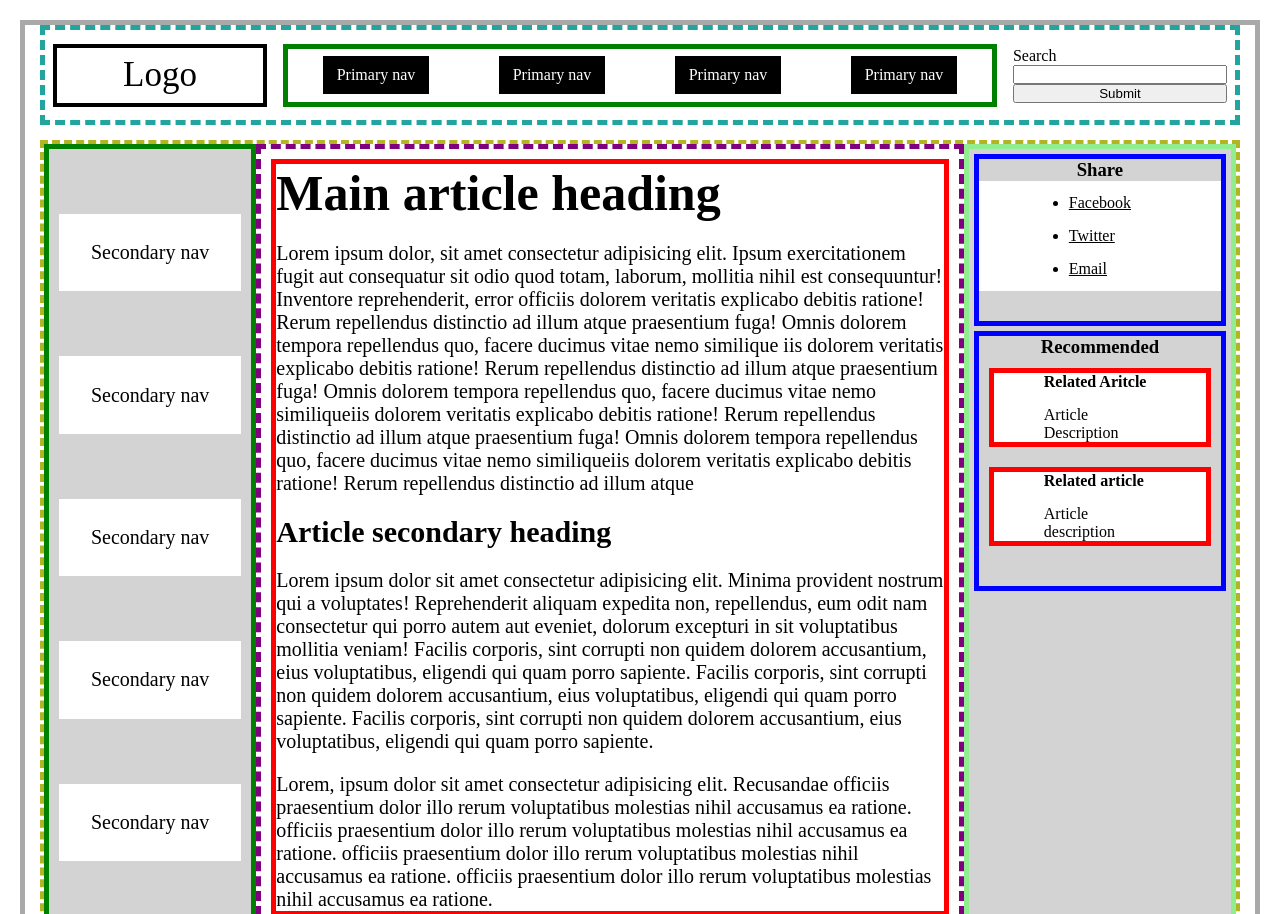
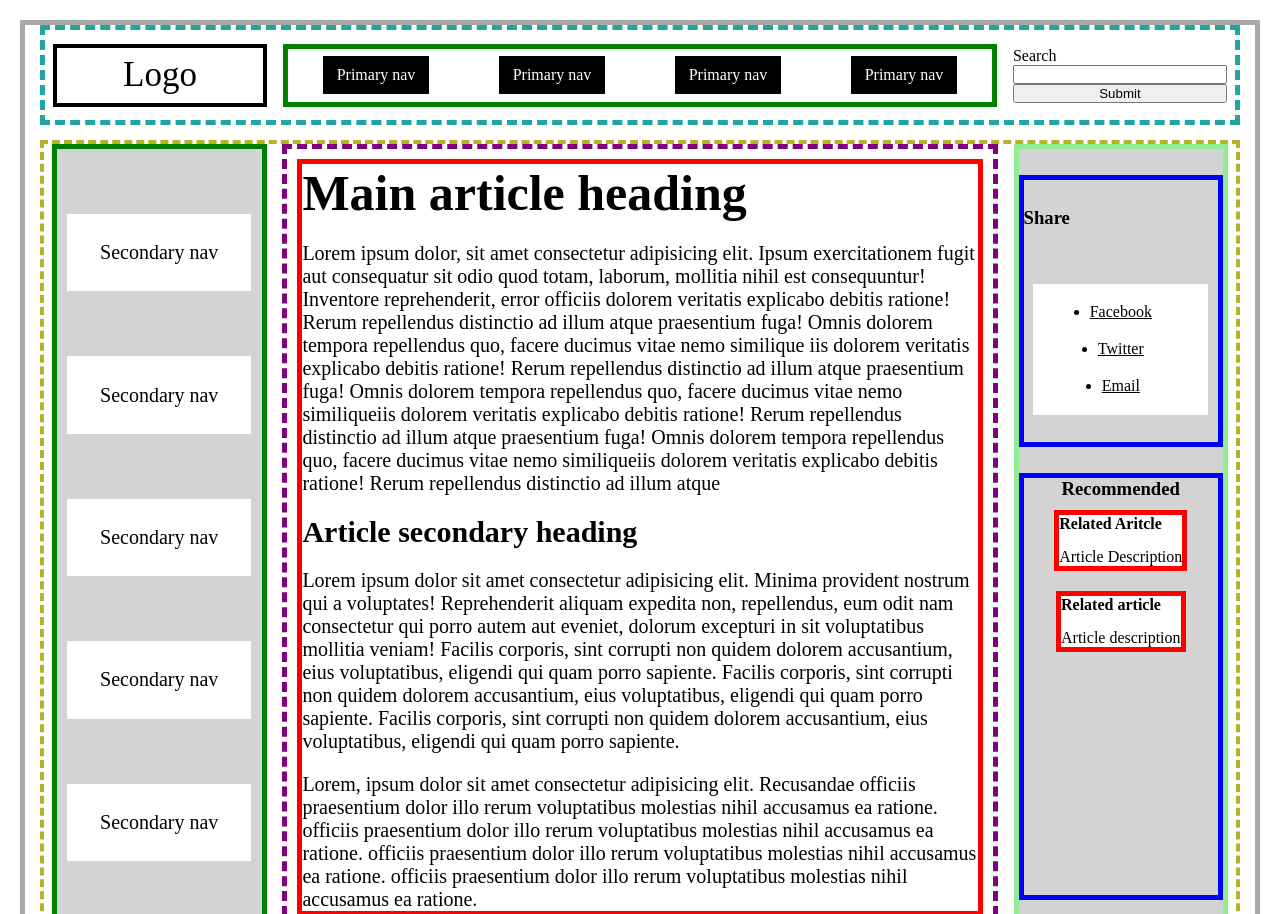
Before and after one commit to DevWelles/flexboxdomaci, a plain HTML site: page index.html in a window 1280 px wide. Shown: the top 914 px of the page. Drawn offline with Linux system fonts and the light colour scheme.

Commit message:
moram još izmjenit aside da bude flexbox ali dosta za danas

```diff
--- a/index.html
+++ b/index.html
@@ -78,7 +78,7 @@
         </article>
       </main>
       <aside>
-        <section>
+        <section class="section1">
           <h3>Share</h3>
           <ul>
             <a href=""><li>Facebook</li></a>
@@ -86,7 +86,7 @@
             <a href=""><li>Email</li></a>
           </ul>
         </section>
-        <section>
+        <section class="section2">
           <h3>Recommended</h3>
           <article>
             <h4>Related Aritcle</h4>
--- a/style.css
+++ b/style.css
@@ -155,8 +155,7 @@ aside {
   background-color: lightgray;
   display: flex;
   flex-direction: column;
-  gap: 5px;
-  padding: 5px;
+  justify-content: space-evenly;
 }
 
 section {
@@ -164,14 +163,31 @@ section {
   display: flex;
   flex-direction: column;
   align-items: center;
-  padding-bottom: 30px;
+}
+.section1 {
+  height: 35%;
+  display: flex;
+  flex-wrap: wrap;
+  align-content: center;
+  flex-direction: row;
+  justify-content: center;
+  align-content: space-around;
+}
+
+.section1 h3 {
+  flex-basis: 100%;
+}
+.section2 {
+  height: 55%;
 }
 section ul {
   background-color: white;
-  padding: 13px 90px; /*zašto ako ovdje odredim padding 80% iziđe iz bordera elementa?*/
+  width: 90%;
+  height: 50%;
   display: flex;
   flex-direction: column;
-  gap: 15px;
+  justify-content: space-evenly;
+  align-items: center;
 }
 
 section a {
@@ -185,7 +201,6 @@ section article {
   display: flex;
   flex-direction: column;
   gap: 15px;
-  padding: 0px 50px; /*zašto ako stavim veći padding (ovisno o veličini ekrana naravno) ljevi i desno onda mi gurne text unutra ?*/
 }
 
 footer {
```
